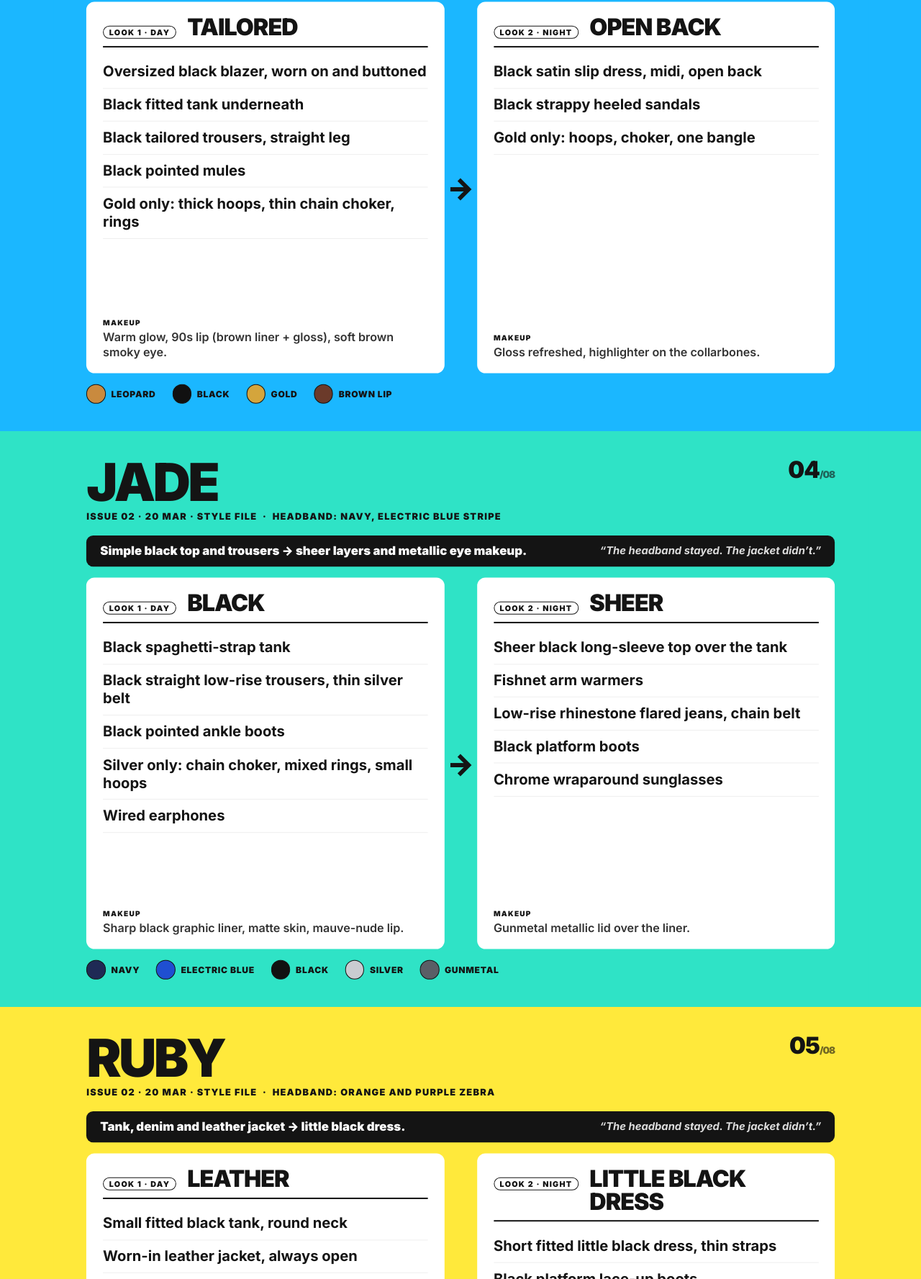
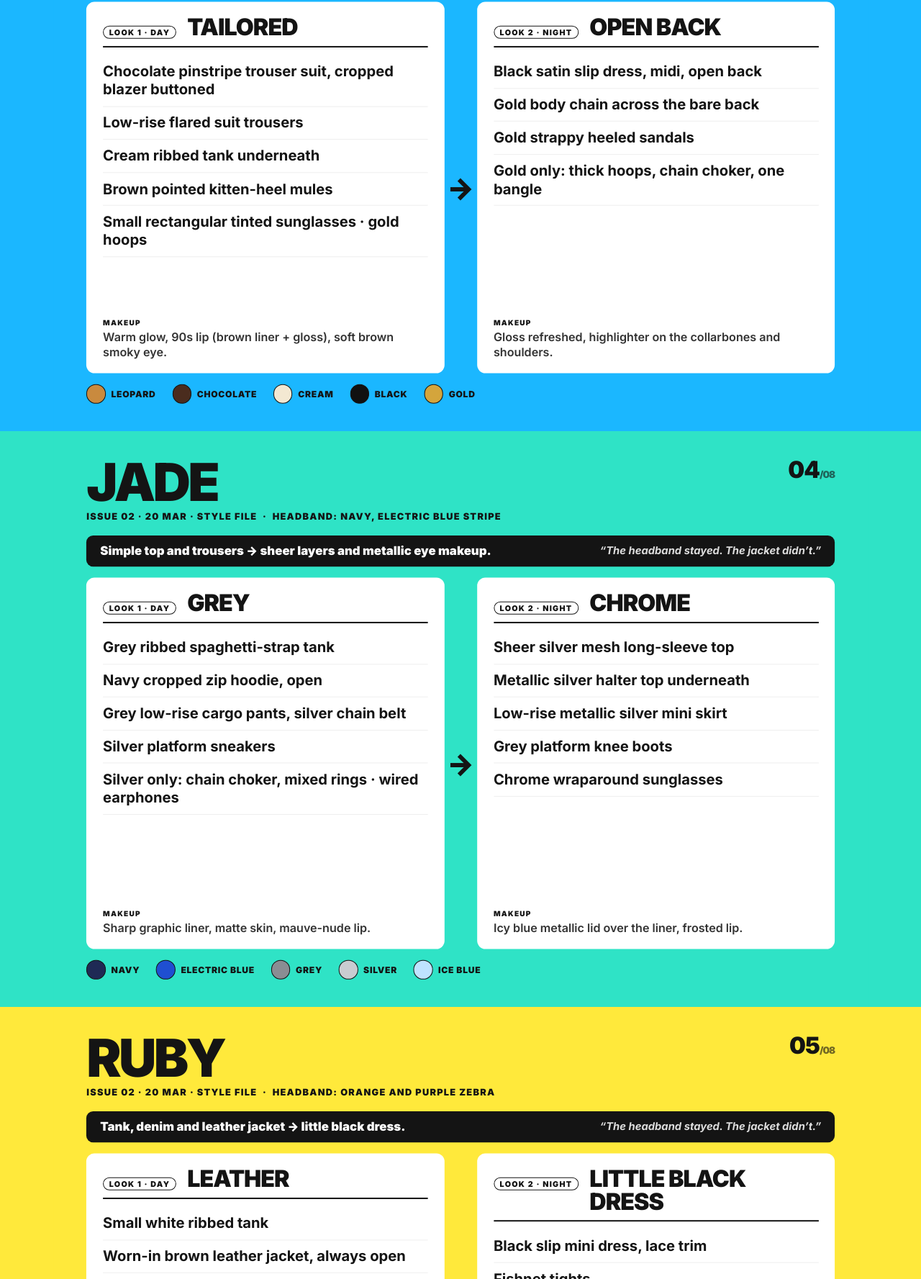
Before and after one commit to dfcartella/nya, a plain HTML site: page looks.html in a window 1280 px wide. Shown: the part 1801-3578 px from the top of the page at 72% size. Drawn offline with Linux system fonts and the light colour scheme.

Commit message:
Looks: one black outfit per Issue, stronger Y2K day/night contrast
Co-Authored-By: Claude Opus 5.5 <noreply@anthropic.com>
Claude-Session: https://claude.ai/code/session_01NrkcCLjvojWTHN3LEDSA8t

```diff
--- a/looks.html
+++ b/looks.html
@@ -47,44 +47,44 @@ html, body { margin:0; background:#141414; }
 <div class="top"><div><h2>IRIS</h2><div class="meta">ISSUE 01 · 21 FEB · STYLE FILE &nbsp;·&nbsp; HEADBAND: PURPLE, LIME EDGE</div></div><span class="pn">02<span>/08</span></span></div>
 <div class="brief"><b>Cardigan and jeans → slip dress and personal jewellery.</b><span>“The plans changed. This stayed.”</span></div>
 <div class="two"><div class="lk"><div class="lt"><span class="tag">LOOK 1 · DAY</span><h3>THE BOOK</h3></div>
-<ul><li>Olive crochet cardigan, buttoned</li><li>Cream satin cami underneath</li><li>Straight mid-rise jeans, mid wash</li><li>Brown ballet flats</li><li>Thick gold hoops · one gold ring</li><li>Reading glasses in the hand</li></ul><div class="mk"><span class="lab">MAKEUP</span>Very flushed cheeks, fresh skin, brown mascara, berry balm lip.</div></div><div class="arr">→</div><div class="lk"><div class="lt"><span class="tag">LOOK 2 · NIGHT</span><h3>THE BITE</h3></div>
-<ul><li>Satin slip dress, bias cut, thin straps</li><li>Her own jewellery: gold hoops, layered thin chains, rings</li><li>Kitten-heel strappy sandals</li><li>Glasses off</li></ul><div class="mk"><span class="lab">MAKEUP</span>Berry lip deepened, shimmer on the lid, hair tucked behind the ears.</div></div></div>
-<div class="pal"><div class="sw"><i style="background:#8B2FC9"></i>Purple</div><div class="sw"><i style="background:#C6FF6B"></i>Lime</div><div class="sw"><i style="background:#6B7A3A"></i>Olive</div><div class="sw"><i style="background:#F3E8D2"></i>Cream</div><div class="sw"><i style="background:#D4A53C"></i>Gold</div></div></section></div></div><div class="screen" style="background:#1BB7FF"><div class="fit"><section class="page pg" style="background:#1BB7FF;color:#141414">
+<ul><li>Olive crochet cropped cardigan, buttoned</li><li>Lilac baby tee underneath</li><li>Low-rise flared jeans, light wash, thin brown belt</li><li>Brown platform Mary Janes</li><li>Oval tinted sunglasses · gold hoops</li></ul><div class="mk"><span class="lab">MAKEUP</span>Very flushed cheeks, fresh skin, brown mascara, berry balm lip.</div></div><div class="arr">→</div><div class="lk"><div class="lt"><span class="tag">LOOK 2 · NIGHT</span><h3>THE BITE</h3></div>
+<ul><li>Lilac satin cowl-neck slip dress, mini</li><li>Her own jewellery: layered gold chains, stacked rings</li><li>Silver strappy platform sandals</li><li>Tiny lime baguette bag</li></ul><div class="mk"><span class="lab">MAKEUP</span>Frosted lilac lid, glossy berry lip, hair tucked behind the ears.</div></div></div>
+<div class="pal"><div class="sw"><i style="background:#8B2FC9"></i>Purple</div><div class="sw"><i style="background:#C6FF6B"></i>Lime</div><div class="sw"><i style="background:#C7B5F0"></i>Lilac</div><div class="sw"><i style="background:#6B7A3A"></i>Olive</div><div class="sw"><i style="background:#D4A53C"></i>Gold</div></div></section></div></div><div class="screen" style="background:#1BB7FF"><div class="fit"><section class="page pg" style="background:#1BB7FF;color:#141414">
 <div class="top"><div><h2>NAÏMA</h2><div class="meta">ISSUE 01 · 21 FEB · STYLE FILE &nbsp;·&nbsp; HEADBAND: LEOPARD</div></div><span class="pn">03<span>/08</span></span></div>
 <div class="brief"><b>Tailored daytime look → open-back dress.</b><span>“The plans changed. This stayed.”</span></div>
 <div class="two"><div class="lk"><div class="lt"><span class="tag">LOOK 1 · DAY</span><h3>TAILORED</h3></div>
-<ul><li>Oversized black blazer, worn on and buttoned</li><li>Black fitted tank underneath</li><li>Black tailored trousers, straight leg</li><li>Black pointed mules</li><li>Gold only: thick hoops, thin chain choker, rings</li></ul><div class="mk"><span class="lab">MAKEUP</span>Warm glow, 90s lip (brown liner + gloss), soft brown smoky eye.</div></div><div class="arr">→</div><div class="lk"><div class="lt"><span class="tag">LOOK 2 · NIGHT</span><h3>OPEN BACK</h3></div>
-<ul><li>Black satin slip dress, midi, open back</li><li>Black strappy heeled sandals</li><li>Gold only: hoops, choker, one bangle</li></ul><div class="mk"><span class="lab">MAKEUP</span>Gloss refreshed, highlighter on the collarbones.</div></div></div>
-<div class="pal"><div class="sw"><i style="background:#C98A3E"></i>Leopard</div><div class="sw"><i style="background:#111111"></i>Black</div><div class="sw"><i style="background:#D4A53C"></i>Gold</div><div class="sw"><i style="background:#6B3A2A"></i>Brown lip</div></div></section></div></div><div class="screen" style="background:#2FE3C6"><div class="fit"><section class="page pg" style="background:#2FE3C6;color:#141414">
+<ul><li>Chocolate pinstripe trouser suit, cropped blazer buttoned</li><li>Low-rise flared suit trousers</li><li>Cream ribbed tank underneath</li><li>Brown pointed kitten-heel mules</li><li>Small rectangular tinted sunglasses · gold hoops</li></ul><div class="mk"><span class="lab">MAKEUP</span>Warm glow, 90s lip (brown liner + gloss), soft brown smoky eye.</div></div><div class="arr">→</div><div class="lk"><div class="lt"><span class="tag">LOOK 2 · NIGHT</span><h3>OPEN BACK</h3></div>
+<ul><li>Black satin slip dress, midi, open back</li><li>Gold body chain across the bare back</li><li>Gold strappy heeled sandals</li><li>Gold only: thick hoops, chain choker, one bangle</li></ul><div class="mk"><span class="lab">MAKEUP</span>Gloss refreshed, highlighter on the collarbones and shoulders.</div></div></div>
+<div class="pal"><div class="sw"><i style="background:#C98A3E"></i>Leopard</div><div class="sw"><i style="background:#4A2C1E"></i>Chocolate</div><div class="sw"><i style="background:#F3E8D2"></i>Cream</div><div class="sw"><i style="background:#111111"></i>Black</div><div class="sw"><i style="background:#D4A53C"></i>Gold</div></div></section></div></div><div class="screen" style="background:#2FE3C6"><div class="fit"><section class="page pg" style="background:#2FE3C6;color:#141414">
 <div class="top"><div><h2>JADE</h2><div class="meta">ISSUE 02 · 20 MAR · STYLE FILE &nbsp;·&nbsp; HEADBAND: NAVY, ELECTRIC BLUE STRIPE</div></div><span class="pn">04<span>/08</span></span></div>
-<div class="brief"><b>Simple black top and trousers → sheer layers and metallic eye makeup.</b><span>“The headband stayed. The jacket didn’t.”</span></div>
-<div class="two"><div class="lk"><div class="lt"><span class="tag">LOOK 1 · DAY</span><h3>BLACK</h3></div>
-<ul><li>Black spaghetti-strap tank</li><li>Black straight low-rise trousers, thin silver belt</li><li>Black pointed ankle boots</li><li>Silver only: chain choker, mixed rings, small hoops</li><li>Wired earphones</li></ul><div class="mk"><span class="lab">MAKEUP</span>Sharp black graphic liner, matte skin, mauve-nude lip.</div></div><div class="arr">→</div><div class="lk"><div class="lt"><span class="tag">LOOK 2 · NIGHT</span><h3>SHEER</h3></div>
-<ul><li>Sheer black long-sleeve top over the tank</li><li>Fishnet arm warmers</li><li>Low-rise rhinestone flared jeans, chain belt</li><li>Black platform boots</li><li>Chrome wraparound sunglasses</li></ul><div class="mk"><span class="lab">MAKEUP</span>Gunmetal metallic lid over the liner.</div></div></div>
-<div class="pal"><div class="sw"><i style="background:#1F2A55"></i>Navy</div><div class="sw"><i style="background:#1F4FD1"></i>Electric blue</div><div class="sw"><i style="background:#111111"></i>Black</div><div class="sw"><i style="background:#C9CCD1"></i>Silver</div><div class="sw"><i style="background:#5A5E66"></i>Gunmetal</div></div></section></div></div><div class="screen" style="background:#FFE93B"><div class="fit"><section class="page pg" style="background:#FFE93B;color:#141414">
+<div class="brief"><b>Simple top and trousers → sheer layers and metallic eye makeup.</b><span>“The headband stayed. The jacket didn’t.”</span></div>
+<div class="two"><div class="lk"><div class="lt"><span class="tag">LOOK 1 · DAY</span><h3>GREY</h3></div>
+<ul><li>Grey ribbed spaghetti-strap tank</li><li>Navy cropped zip hoodie, open</li><li>Grey low-rise cargo pants, silver chain belt</li><li>Silver platform sneakers</li><li>Silver only: chain choker, mixed rings · wired earphones</li></ul><div class="mk"><span class="lab">MAKEUP</span>Sharp graphic liner, matte skin, mauve-nude lip.</div></div><div class="arr">→</div><div class="lk"><div class="lt"><span class="tag">LOOK 2 · NIGHT</span><h3>CHROME</h3></div>
+<ul><li>Sheer silver mesh long-sleeve top</li><li>Metallic silver halter top underneath</li><li>Low-rise metallic silver mini skirt</li><li>Grey platform knee boots</li><li>Chrome wraparound sunglasses</li></ul><div class="mk"><span class="lab">MAKEUP</span>Icy blue metallic lid over the liner, frosted lip.</div></div></div>
+<div class="pal"><div class="sw"><i style="background:#1F2A55"></i>Navy</div><div class="sw"><i style="background:#1F4FD1"></i>Electric blue</div><div class="sw"><i style="background:#8A8D93"></i>Grey</div><div class="sw"><i style="background:#C9CCD1"></i>Silver</div><div class="sw"><i style="background:#BFE3FF"></i>Ice blue</div></div></section></div></div><div class="screen" style="background:#FFE93B"><div class="fit"><section class="page pg" style="background:#FFE93B;color:#141414">
 <div class="top"><div><h2>RUBY</h2><div class="meta">ISSUE 02 · 20 MAR · STYLE FILE &nbsp;·&nbsp; HEADBAND: ORANGE AND PURPLE ZEBRA</div></div><span class="pn">05<span>/08</span></span></div>
 <div class="brief"><b>Tank, denim and leather jacket → little black dress.</b><span>“The headband stayed. The jacket didn’t.”</span></div>
 <div class="two"><div class="lk"><div class="lt"><span class="tag">LOOK 1 · DAY</span><h3>LEATHER</h3></div>
-<ul><li>Small fitted black tank, round neck</li><li>Worn-in leather jacket, always open</li><li>Low-rise flared jeans, big-buckle belt</li><li>Black low-heel boots</li><li>Layered silver necklaces · medium hoops · rings</li></ul><div class="mk"><span class="lab">MAKEUP</span>Natural skin, smudged black kohl, satin terracotta lip.</div></div><div class="arr">→</div><div class="lk"><div class="lt"><span class="tag">LOOK 2 · NIGHT</span><h3>LITTLE BLACK DRESS</h3></div>
-<ul><li>Short fitted little black dress, thin straps</li><li>Black platform lace-up boots</li><li>Layered silver necklaces stay</li><li>No jacket</li></ul><div class="mk"><span class="lab">MAKEUP</span>Kohl heavier, terracotta lip deeper, waves messier.</div></div></div>
-<div class="pal"><div class="sw"><i style="background:#F08A24"></i>Orange</div><div class="sw"><i style="background:#7A3FC0"></i>Purple</div><div class="sw"><i style="background:#111111"></i>Black</div><div class="sw"><i style="background:#5A3522"></i>Leather</div><div class="sw"><i style="background:#C9CCD1"></i>Silver</div></div></section></div></div><div class="screen" style="background:#C6FF6B"><div class="fit"><section class="page pg" style="background:#C6FF6B;color:#141414">
+<ul><li>Small white ribbed tank</li><li>Worn-in brown leather jacket, always open</li><li>Low-rise flared jeans, dark wash, big-buckle belt</li><li>Tan heeled cowboy boots</li><li>Layered silver necklaces · medium hoops · rings</li></ul><div class="mk"><span class="lab">MAKEUP</span>Natural skin, freckles, smudged kohl, satin terracotta lip.</div></div><div class="arr">→</div><div class="lk"><div class="lt"><span class="tag">LOOK 2 · NIGHT</span><h3>LITTLE BLACK DRESS</h3></div>
+<ul><li>Black slip mini dress, lace trim</li><li>Fishnet tights</li><li>Black platform lace-up boots</li><li>Layered silver necklaces stay</li><li>No jacket</li></ul><div class="mk"><span class="lab">MAKEUP</span>Kohl heavier and smudged, terracotta lip deeper, waves messier.</div></div></div>
+<div class="pal"><div class="sw"><i style="background:#F08A24"></i>Orange</div><div class="sw"><i style="background:#7A3FC0"></i>Purple</div><div class="sw"><i style="background:#5A3522"></i>Leather</div><div class="sw"><i style="background:#3E5A85"></i>Denim</div><div class="sw"><i style="background:#111111"></i>Black</div></div></section></div></div><div class="screen" style="background:#C6FF6B"><div class="fit"><section class="page pg" style="background:#C6FF6B;color:#141414">
 <div class="top"><div><h2>STEVIE</h2><div class="meta">ISSUE 03 · 21 APR · STYLE FILE &nbsp;·&nbsp; HEADBAND: HOT PINK, TURQUOISE EDGE</div></div><span class="pn">06<span>/08</span></span></div>
 <div class="brief"><b>Sporty daytime → going out.</b><span>“The finishing touch is already sorted.”</span></div>
 <div class="two"><div class="lk"><div class="lt"><span class="tag">LOOK 1 · DAY</span><h3>SPORTY</h3></div>
-<ul><li>Red zip track jacket</li><li>Pale-pink baby tee underneath</li><li>Red flared low-rise trackpants, white side stripe</li><li>White trainers</li><li>Gold star pendant · small gold hoops</li><li>Wired headphones round the neck</li></ul><div class="mk"><span class="lab">MAKEUP</span>Rosy cheeks, freckles, mascara, shiny pink gloss.</div></div><div class="arr">→</div><div class="lk"><div class="lt"><span class="tag">LOOK 2 · NIGHT</span><h3>GOING OUT</h3></div>
-<ul><li>Turquoise crop tank</li><li>Hot-pink metallic pleated mini, chain belt</li><li>Lilac platform sneakers</li><li>Tinted sunglasses · gold chains</li></ul><div class="mk"><span class="lab">MAKEUP</span>Glitter on the cheekbones, extra gloss.</div></div></div>
+<ul><li>Red zip track jacket</li><li>Pale-pink baby tee underneath</li><li>Red flared low-rise trackpants, white side stripe</li><li>Chunky white trainers</li><li>Gold star pendant · small gold hoops</li><li>Wired headphones round the neck</li></ul><div class="mk"><span class="lab">MAKEUP</span>Rosy cheeks, freckles, mascara, shiny pink gloss.</div></div><div class="arr">→</div><div class="lk"><div class="lt"><span class="tag">LOOK 2 · NIGHT</span><h3>GOING OUT</h3></div>
+<ul><li>Turquoise satin halter top</li><li>Hot-pink metallic pleated micro mini, chain belt</li><li>Lilac platform sneakers</li><li>Pink tinted sunglasses · layered gold chains</li></ul><div class="mk"><span class="lab">MAKEUP</span>Glitter on the cheekbones, extra gloss.</div></div></div>
 <div class="pal"><div class="sw"><i style="background:#FF2D8F"></i>Hot pink</div><div class="sw"><i style="background:#2FD9C8"></i>Turquoise</div><div class="sw"><i style="background:#E3262D"></i>Red</div><div class="sw"><i style="background:#F9D3E0"></i>Pale pink</div><div class="sw"><i style="background:#C7B5F0"></i>Lilac</div></div></section></div></div><div class="screen" style="background:#FF3DA8"><div class="fit"><section class="page pg" style="background:#FF3DA8;color:#141414">
 <div class="top"><div><h2>LOLA</h2><div class="meta">ISSUE 03 · 21 APR · STYLE FILE &nbsp;·&nbsp; HEADBAND: PINK COW PRINT</div></div><span class="pn">07<span>/08</span></span></div>
 <div class="brief"><b>Casual vintage → date-night styling.</b><span>“The finishing touch is already sorted.”</span></div>
 <div class="two"><div class="lk"><div class="lt"><span class="tag">LOOK 1 · DAY</span><h3>VINTAGE</h3></div>
-<ul><li>Fitted baby-pink cardigan, buttoned</li><li>Low-rise denim mini or capris</li><li>Red patent ballet flats</li><li>Little brown leather shoulder bag</li><li>Pink-lens sunglasses</li><li>Thin gold necklace · pearl earrings</li></ul><div class="mk"><span class="lab">MAKEUP</span>High pink blush, freckles, inner-corner glow, pink gloss.</div></div><div class="arr">→</div><div class="lk"><div class="lt"><span class="tag">LOOK 2 · NIGHT</span><h3>DATE NIGHT</h3></div>
-<ul><li>Sequin cami crop top</li><li>Cardigan slipped off the shoulders</li><li>Pink mini skirt</li><li>Lilac platform lace-up boots</li><li>Pearls and a choker</li><li>Shoulder bag carried in the hand</li></ul><div class="mk"><span class="lab">MAKEUP</span>Sunglasses off, cherry-red lip.</div></div></div>
-<div class="pal"><div class="sw"><i style="background:#F6C5D6"></i>Baby pink</div><div class="sw"><i style="background:#8E6CC9"></i>Cow purple</div><div class="sw"><i style="background:#6E8DB5"></i>Denim</div><div class="sw"><i style="background:#7A4A2B"></i>Tan</div><div class="sw"><i style="background:#D6262E"></i>Cherry</div></div></section></div></div><div class="screen" style="background:#9B3BE6"><div class="fit"><section class="page pg" style="background:#9B3BE6;color:#ffffff">
+<ul><li>Fitted baby-pink cardigan, buttoned</li><li>Low-rise denim mini, white stitching</li><li>Red patent ballet flats</li><li>Little brown leather shoulder bag</li><li>Pink-lens sunglasses · pearl earrings</li></ul><div class="mk"><span class="lab">MAKEUP</span>High pink blush, freckles, inner-corner glow, pink gloss.</div></div><div class="arr">→</div><div class="lk"><div class="lt"><span class="tag">LOOK 2 · NIGHT</span><h3>DATE NIGHT</h3></div>
+<ul><li>Cherry-red satin cami, lace trim</li><li>White low-rise ruffled mini skirt</li><li>White platform Mary Janes</li><li>Pearl choker</li><li>Little red baguette bag</li></ul><div class="mk"><span class="lab">MAKEUP</span>Sunglasses off, cherry-red lip.</div></div></div>
+<div class="pal"><div class="sw"><i style="background:#F6C5D6"></i>Baby pink</div><div class="sw"><i style="background:#8E6CC9"></i>Cow purple</div><div class="sw"><i style="background:#6E8DB5"></i>Denim</div><div class="sw"><i style="background:#D6262E"></i>Cherry</div><div class="sw"><i style="background:#FFFFFF"></i>White</div></div></section></div></div><div class="screen" style="background:#9B3BE6"><div class="fit"><section class="page pg" style="background:#9B3BE6;color:#ffffff">
 <div class="top"><div><h2>RAFA</h2><div class="meta">ISSUE 03 · 21 APR · STYLE FILE &nbsp;·&nbsp; HEADBAND: YELLOW, LILAC EDGE</div></div><span class="pn">08<span>/08</span></span></div>
 <div class="brief"><b>Trackpants and tank → sporty evening look.</b><span>“The finishing touch is already sorted.”</span></div>
 <div class="two"><div class="lk"><div class="lt"><span class="tag">LOOK 1 · DAY</span><h3>WARM-UP</h3></div>
 <ul><li>White ribbed racerback tank, cropped</li><li>Loose navy low-rise trackpants, orange side stripe</li><li>Chunky white trainers</li><li>Big thin gold hoops · thin gold chain</li></ul><div class="mk"><span class="lab">MAKEUP</span>Bronzed glowing skin, brushed-up brows, brown-lined lip + clear gloss.</div></div><div class="arr">→</div><div class="lk"><div class="lt"><span class="tag">LOOK 2 · NIGHT</span><h3>SPORTY EVENING</h3></div>
-<ul><li>Red-and-blue striped crop top</li><li>Holographic low-rise cargo pants, chain</li><li>Chunky white trainers</li><li>Clear mini bag</li><li>Layered gold chains</li></ul><div class="mk"><span class="lab">MAKEUP</span>Bronze shimmer on the lids, glossier lip.</div></div></div>
+<ul><li>Red-and-blue striped crop top</li><li>Holographic low-rise cargo pants, chain</li><li>Silver platform sneakers</li><li>Clear mini bag</li><li>Layered gold chains</li></ul><div class="mk"><span class="lab">MAKEUP</span>Bronze shimmer on the lids, glossier lip.</div></div></div>
 <div class="pal"><div class="sw"><i style="background:#F5DC3C"></i>Yellow</div><div class="sw"><i style="background:#C7B5F0"></i>Lilac</div><div class="sw"><i style="background:#1F2A55"></i>Navy</div><div class="sw"><i style="background:#FF6A2B"></i>Orange</div><div class="sw"><i style="background:linear-gradient(135deg,#c7f0ff,#f3c7ff,#fff3b0)"></i>Holographic</div></div></section></div></div><script>
 (function(){
   var fits=[].slice.call(document.querySelectorAll('.fit'));
```
